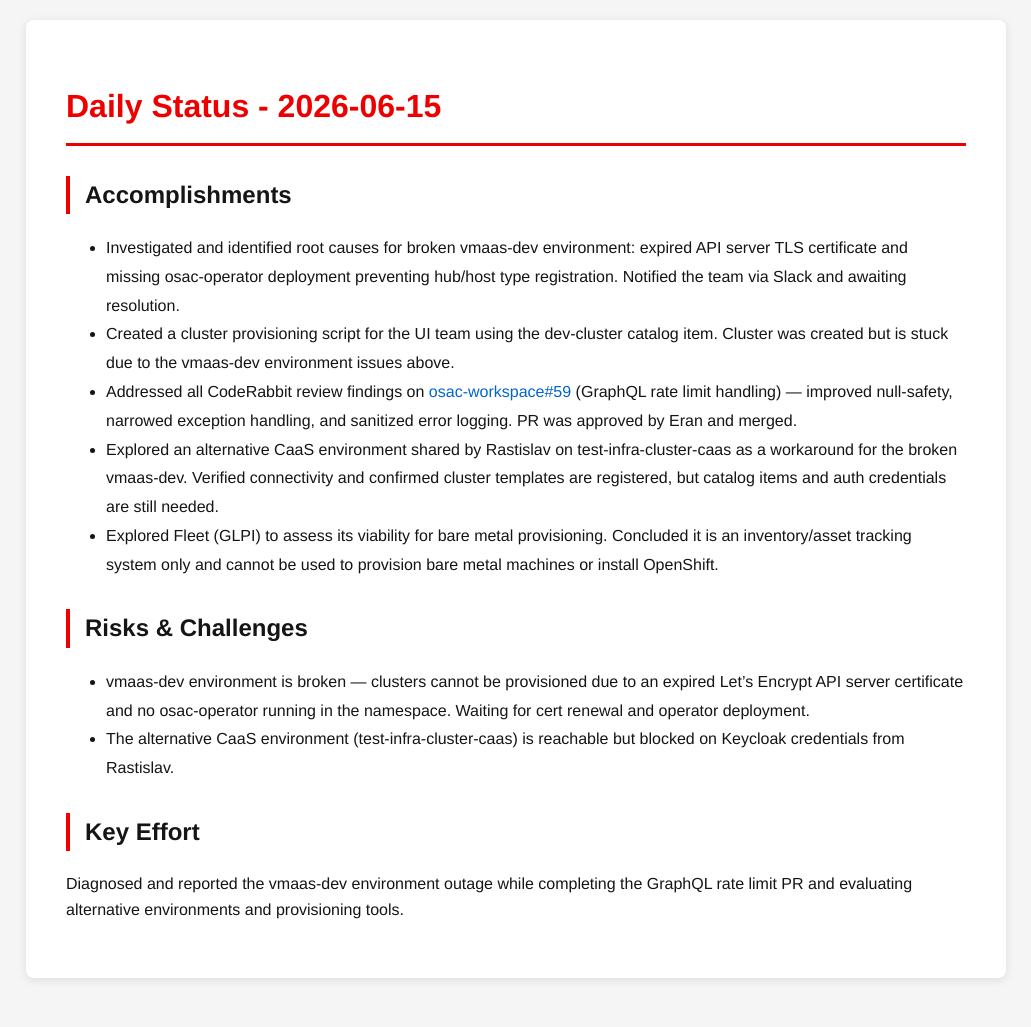
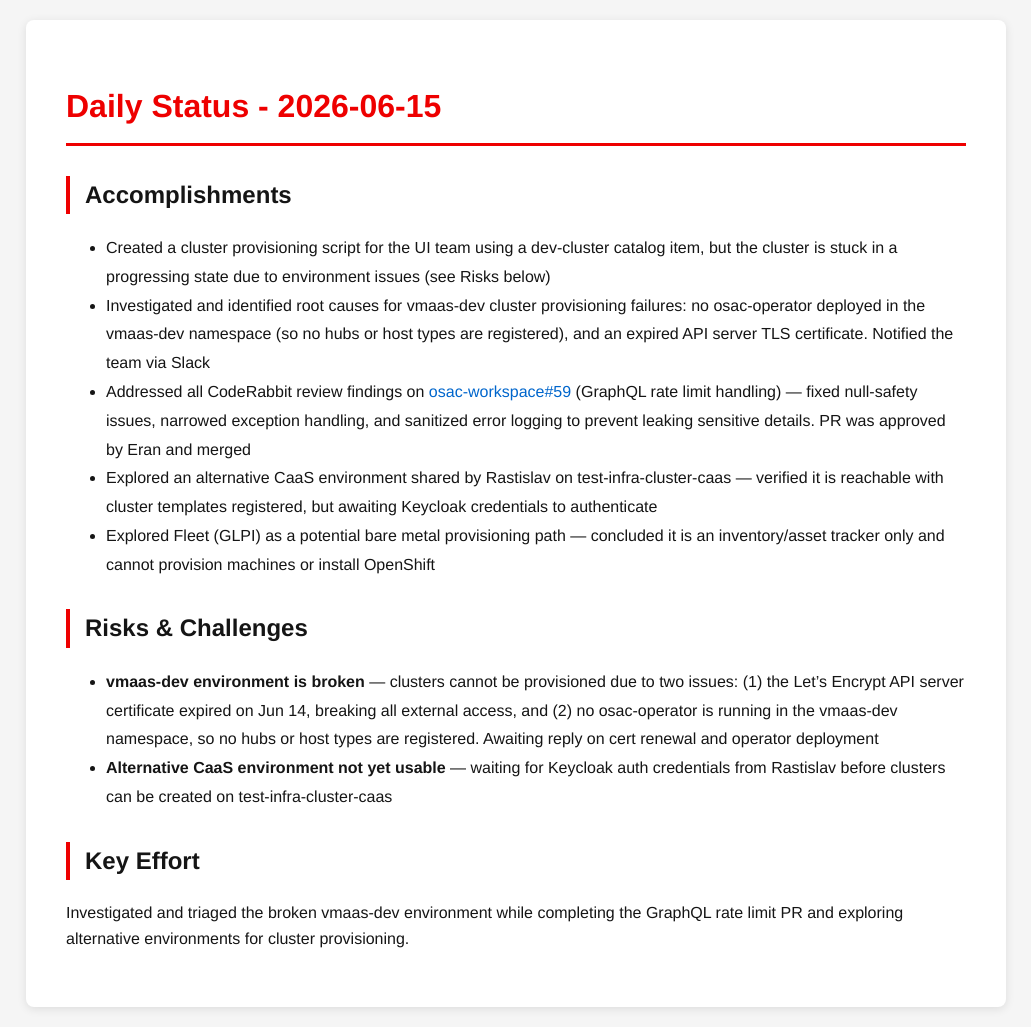
Before and after one commit to tzvatot/daily-status, a Jekyll site: the page built from 2026-06-15.md, in a window 1280 px wide. Shown: the whole page, without its empty margins (124-1155 px from the left). Built offline with Jekyll 4.4.1, drawn with Linux system fonts in a browser that asks for light colours; before the commit the page ends 998 px from its top, so only the background shows below that.

Commit message:
Daily status update - 2026-06-15

```diff
--- a/2026-06-15.md
+++ b/2026-06-15.md
@@ -7,15 +7,15 @@
 # Daily Status - 2026-06-15
 
 ## Accomplishments
-- Investigated and identified root causes for broken vmaas-dev environment: expired API server TLS certificate and missing osac-operator deployment preventing hub/host type registration. Notified the team via Slack and awaiting resolution.
-- Created a cluster provisioning script for the UI team using the dev-cluster catalog item. Cluster was created but is stuck due to the vmaas-dev environment issues above.
-- Addressed all CodeRabbit review findings on [osac-workspace#59](https://github.com/osac-project/osac-workspace/pull/59) (GraphQL rate limit handling) — improved null-safety, narrowed exception handling, and sanitized error logging. PR was approved by Eran and merged.
-- Explored an alternative CaaS environment shared by Rastislav on test-infra-cluster-caas as a workaround for the broken vmaas-dev. Verified connectivity and confirmed cluster templates are registered, but catalog items and auth credentials are still needed.
-- Explored Fleet (GLPI) to assess its viability for bare metal provisioning. Concluded it is an inventory/asset tracking system only and cannot be used to provision bare metal machines or install OpenShift.
+- Created a cluster provisioning script for the UI team using a dev-cluster catalog item, but the cluster is stuck in a progressing state due to environment issues (see Risks below)
+- Investigated and identified root causes for vmaas-dev cluster provisioning failures: no osac-operator deployed in the vmaas-dev namespace (so no hubs or host types are registered), and an expired API server TLS certificate. Notified the team via Slack
+- Addressed all CodeRabbit review findings on [osac-workspace#59](https://github.com/osac-project/osac-workspace/pull/59) (GraphQL rate limit handling) — fixed null-safety issues, narrowed exception handling, and sanitized error logging to prevent leaking sensitive details. PR was approved by Eran and merged
+- Explored an alternative CaaS environment shared by Rastislav on test-infra-cluster-caas — verified it is reachable with cluster templates registered, but awaiting Keycloak credentials to authenticate
+- Explored Fleet (GLPI) as a potential bare metal provisioning path — concluded it is an inventory/asset tracker only and cannot provision machines or install OpenShift
 
 ## Risks & Challenges
-- vmaas-dev environment is broken — clusters cannot be provisioned due to an expired Let's Encrypt API server certificate and no osac-operator running in the namespace. Waiting for cert renewal and operator deployment.
-- The alternative CaaS environment (test-infra-cluster-caas) is reachable but blocked on Keycloak credentials from Rastislav.
+- **vmaas-dev environment is broken** — clusters cannot be provisioned due to two issues: (1) the Let's Encrypt API server certificate expired on Jun 14, breaking all external access, and (2) no osac-operator is running in the vmaas-dev namespace, so no hubs or host types are registered. Awaiting reply on cert renewal and operator deployment
+- **Alternative CaaS environment not yet usable** — waiting for Keycloak auth credentials from Rastislav before clusters can be created on test-infra-cluster-caas
 
 ## Key Effort
-Diagnosed and reported the vmaas-dev environment outage while completing the GraphQL rate limit PR and evaluating alternative environments and provisioning tools.
+Investigated and triaged the broken vmaas-dev environment while completing the GraphQL rate limit PR and exploring alternative environments for cluster provisioning.
```
